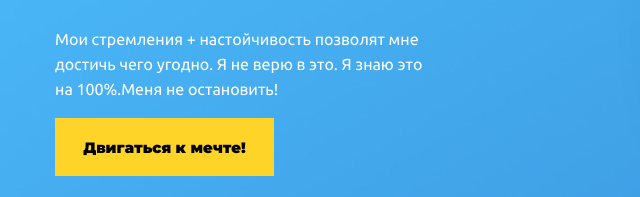
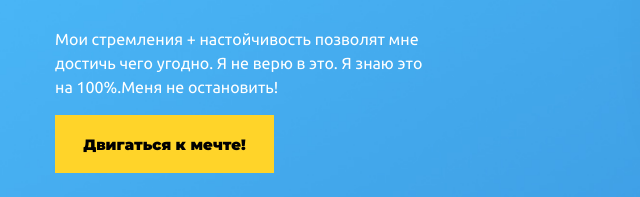
Before and after one commit to Arzery/Work, a plain HTML site: page index.html in a window 1280 px wide. Shown: the part 327-524 px from the top of the page, 0-640 px from the left. Drawn offline with Linux system fonts and the light colour scheme.

Commit message:
Update main.css
vbvbvb

```diff
--- a/css/main.css
+++ b/css/main.css
@@ -29,7 +29,7 @@ div.text h2 span{
 }
 .text p{
 	font-size: 16px;
-	line-height: 25px
+	line-height: 24px
 }
 .plane{
 	display: block;
```
